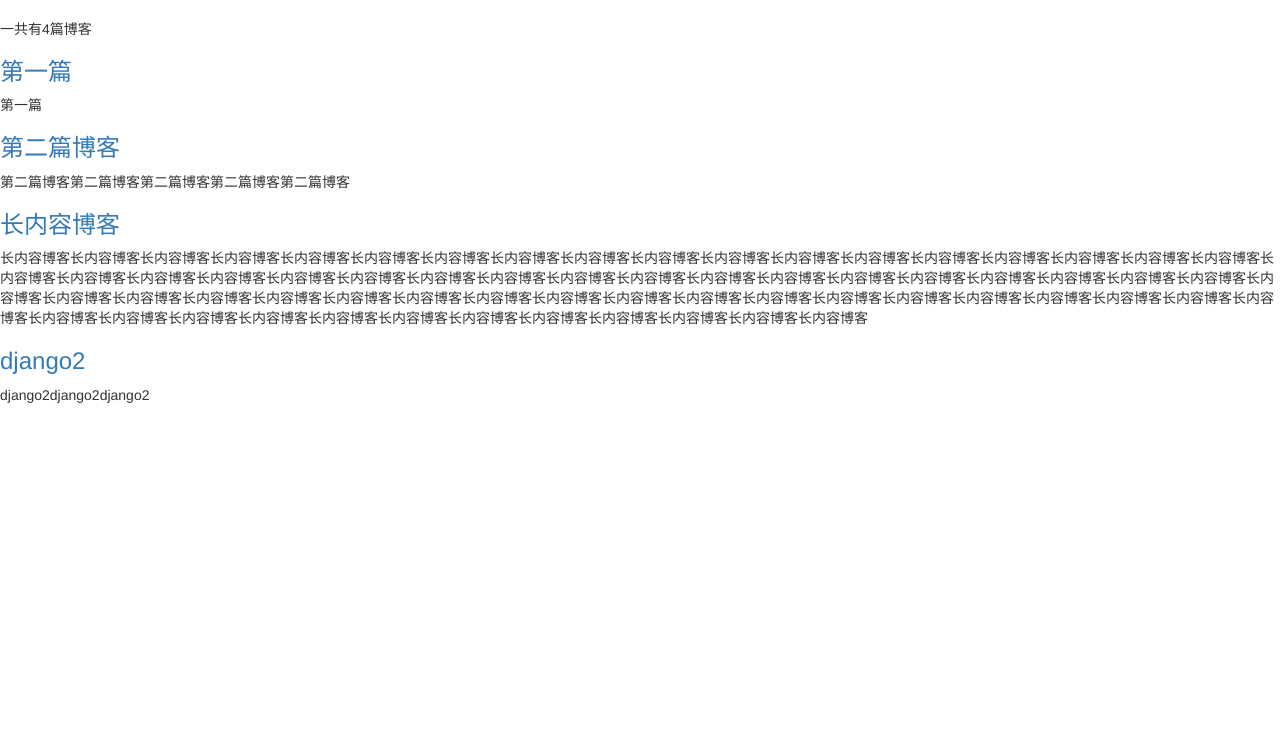
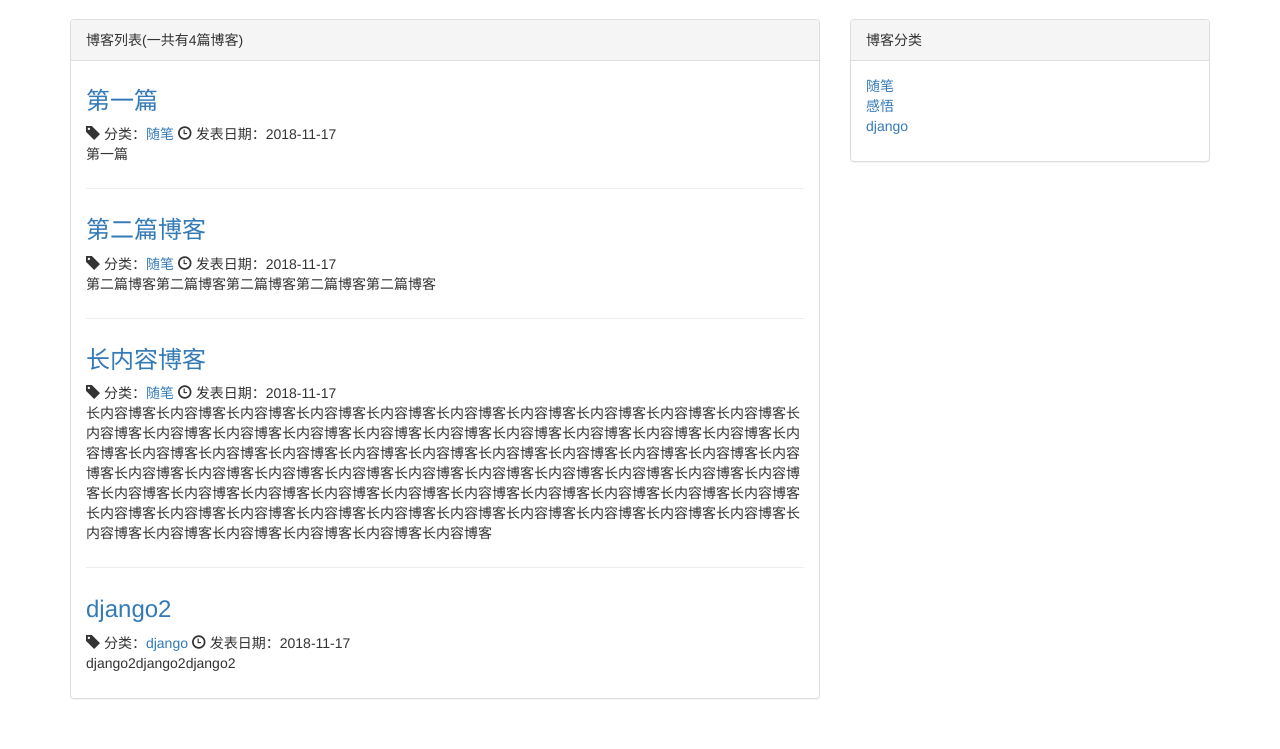
Before and after one commit to Rcurtain/YSHSite, a Django app: page /blog/ in a window 1280 px wide. Shown: the part 51-800 px from the top of the page. Run offline with Django 3.2, Linux system fonts and the light colour scheme; data comes from the database, SQL or seed files in the repository; some libraries are stand-ins or nearby versions.

Commit message:
12.Bootstrap响应式布局

```diff
--- /dev/null
+++ b/blog/static/blog/blog.css
@@ -0,0 +1,25 @@
+ul.blog-type{
+    list-style-type: none;
+}
+div.blog:not(:last-child){
+    margin-bottom: 2em;
+    padding-bottom: 1em;
+    border-bottom: 1px solid #eee;
+}
+div.blog h3{
+    margin-top: 0.5em;
+}
+div.blog p.blog-info{
+    margin-bottom: 0;
+}
+ul.blog-info-description{
+    list-style-type: none;
+    margin-bottom: 1em;
+}
+ul.blog-info-description li{
+    display: inline-block;
+    margin-bottom: 1em;
+}
+div.blog-content{
+    text-indent: 2em;
+}
--- a/blog/templates/blog/blog_list.html
+++ b/blog/templates/blog/blog_list.html
@@ -1,22 +1,62 @@
 {% extends 'base.html' %}
+{%load staticfiles%}
 
-{# title #}
-{% block title%}
-    {{ 个人博客网站 }}
+{% block header_extends%}
+    <link rel="stylesheet" href="{% static 'blog/blog.css' %}">
 {% endblock %}
 
-{% block nav_blog_active %}
-    active
-{% endblock %}
+{% block title%}个人博客网站{% endblock %}
+{% block nav_blog_active %}active{% endblock %}
 
 {% block content %}
-    <p>一共有{{ blogs|length }}篇博客</p>
-    {% for blog in blogs %}
-        <a href="{% url 'blog:blog_detail' blog.pk %}">
-            <h3>{{ blog.title }}</h3>
-        </a>
-        <p>{{ blog.content | truncatewords:30 }}</p>
-    {% empty %}
-        <p>---暂无博客,敬请期待---</p>
-    {% endfor %}
+    <div class="container">
+        <div class="row">
+            <div class="col-xs-12 col-sm-8 col-md-8 col-lg-8">
+                <div class="panel panel-default">
+                      <div class="panel-heading">
+                            {% block blog_list_title %}博客列表(一共有{{ blogs|length }}篇博客){% endblock %}
+                      </div>
+                      <div class="panel-body">
+                            {% for blog in blogs %}
+                                <div class="blog">
+                                    <h3><a href="{% url 'blog:blog_detail' blog.pk %}">
+                                    {{ blog.title }}
+                                    </a></h3>
+                                    <p class="blog-info">
+                                        <span class="glyphicon glyphicon-tag"></span>
+                                        分类：<a href="{% url 'blog:blogs_with_type' blog.blog_type.pk %}">{{blog.blog_type}}</a>
+                                        <span class="glyphicon glyphicon-time"></span>
+                                        发表日期：{{blog.create_time|date:"Y-m-d"}}
+                                    </p>
+                                    <p>{{ blog.content | truncatewords:30 }}</p>
+                                </div>
+                            {% empty %}
+                                <div class="blog">
+                                    <p>暂无博客,敬请期待</p>
+                                </div>
+                            {% endfor %}
+                      </div>
+                </div>
+            </div>
+
+            <div class="hidden-xs col-sm-4 col-md-4 col-lg-4">
+                <div class="panel panel-default">
+                    <div class="panel-heading">
+                        博客分类
+                    </div>
+                    <div class="panel-body">
+                        <ul class="blog-type">
+                            {% for blog_type in blog_types %}
+                                <li><a href="{% url 'blog:blogs_with_type' blog_type.pk %}">
+                                    {{blog_type.type_name}}
+                                </a></li>
+                            {% empty %}
+                                <li>暂无分类</li>
+                            {% endfor %}
+                        </ul>
+                    </div>
+                </div>
+            </div>
+        </div>
+    </div>
 {% endblock %}
--- /dev/null
+++ b/blog/templates/blog/blogs_with_type.html
@@ -0,0 +1,5 @@
+{% extends 'blog/blog_list.html' %}
+
+{% block title%}{{ blog_type.type_name }}{% endblock %}
+
+{% block blog_list_title %}分类：{{ blog_type.type_name }}(一共有{{ blogs|length }}篇博客){% endblock %}
--- a/blog/views.py
+++ b/blog/views.py
@@ -5,7 +5,7 @@ from .models import Blog, BlogType
 def blog_list(request):
     context = {}
     context['blogs'] = Blog.objects.all()
-    context['blogs_count'] = Blog.objects.all().count()
+    context['blog_types'] = BlogType.objects.all()
     return render_to_response('blog/blog_list.html', context)
 
 
@@ -19,5 +19,5 @@ def blogs_with_type(request, blog_type_pk):
     context = {}
     blog_type = get_object_or_404(BlogType, id=blog_type_pk)
     context['blogs'] = Blog.objects.filter(blog_type=blog_type)
-    context['blog_type'] = blog_type
-    return render_to_response('blog/blog_with_type.html', context)
+    context['blog_types'] = BlogType.objects.all()
+    return render_to_response('blog/blogs_with_type.html', context)
```
Also changed, not shown: blog/templates/blog/blog_detail.html (+22 -10 lines), blog/templates/blog/blog_with_type.html (deleted, +0 -23 lines).
